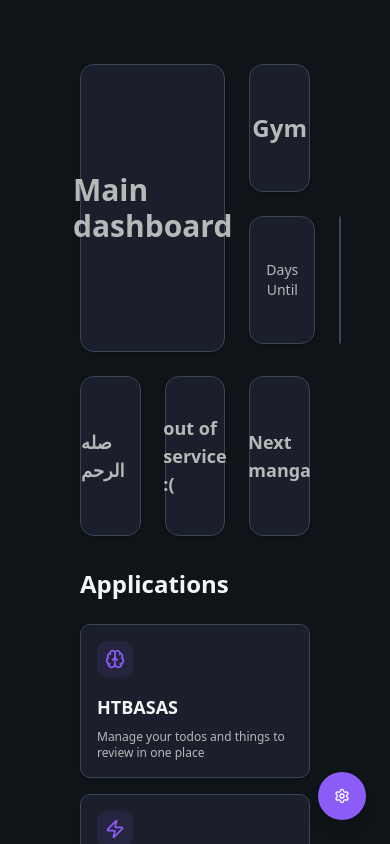
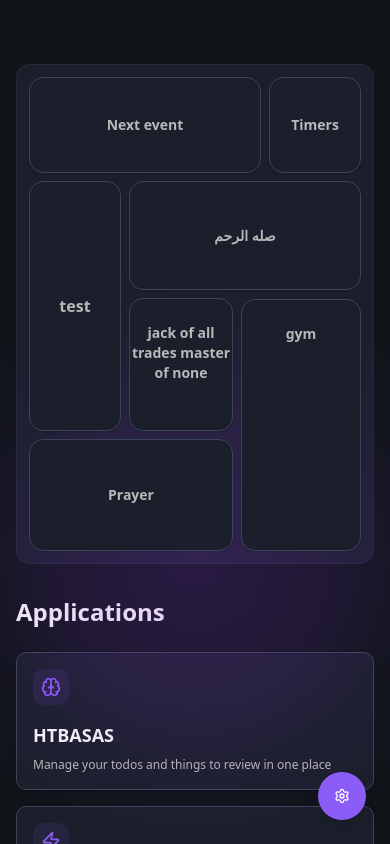
Before and after one commit to GM-Producitons/mind-extension-web, a Next.js app: page /dashboard in a window 390 px wide. Shown: the top 844 px of the page. Built offline with nearby package versions, Linux system fonts and the light colour scheme; grey boxes are pictures that could not be loaded.

Commit message:
Add background to dashboard, fix the fix of buttons

```diff
--- a/package.json
+++ b/package.json
@@ -27,7 +27,8 @@
     "react-day-picker": "^9.13.2",
     "react-dom": "19.2.3",
     "react-draggable": "^4.5.0",
-    "tailwind-merge": "^3.4.0"
+    "tailwind-merge": "^3.4.0",
+    "uvcanvas": "^0.3.0"
   },
   "devDependencies": {
     "@tailwindcss/postcss": "^4",
--- /dev/null
+++ b/src/components/BackgroundProvider.tsx
@@ -0,0 +1,27 @@
+"use client";
+export default function BackgroundProvider({
+  children,
+}: {
+  children: React.ReactNode;
+}) {
+  return (
+    <div className="min-h-screen w-full bg-zinc-900 relative">
+      {/* Royal Purple Background */}
+      <div
+        className="absolute inset-0 z-0"
+        style={{
+          backgroundImage: `
+        radial-gradient(circle at 50% 50%,
+          rgba(147, 51, 234, 0.2) 0%,
+          rgba(147, 51, 234, 0.12) 25%,
+          rgba(147, 51, 234, 0.05) 35%,
+          transparent 50%
+        )
+      `,
+          backgroundSize: "100% 100%",
+        }}
+      />
+      {children}
+    </div>
+  );
+}
--- a/src/components/SettingsButton.tsx
+++ b/src/components/SettingsButton.tsx
@@ -124,6 +124,19 @@ export default function SettingsButton() {
                 {app.href === "#" ? (
                   <Button
                     variant="ghost"
+                    onTouchStart={() => {
+                      pressTimeRef.current = Date.now();
+                    }}
+                    onTouchEnd={() => {
+                      const pressDuration = Date.now() - pressTimeRef.current;
+                      if (pressDuration < 150) {
+                        if (mounted && theme) {
+                          setTheme(theme === "dark" ? "light" : "dark");
+                        }
+                        setOpen(false);
+                        console.log("Toggled theme");
+                      }
+                    }}
                     onClick={(e) => {
                       e.preventDefault();
                       e.stopPropagation();
@@ -131,6 +144,7 @@ export default function SettingsButton() {
                         setTheme(theme === "dark" ? "light" : "dark");
                       }
                       setOpen(false);
+                      console.log("Toggled theme");
                     }}
                     className="flex items-center justify-center text-primary hover:text-accent transition-colors"
                   >
@@ -139,10 +153,22 @@ export default function SettingsButton() {
                 ) : (
                   <Button
                     variant="ghost"
+                    onTouchStart={() => {
+                      pressTimeRef.current = Date.now();
+                    }}
+                    onTouchEnd={() => {
+                      const pressDuration = Date.now() - pressTimeRef.current;
+                      if (pressDuration < 150) {
+                        setOpen(false);
+                        router.push(app.href);
+                        console.log("manga");
+                      }
+                    }}
                     className="flex items-center justify-center text-primary hover:text-accent transition-colors"
                     onClick={() => {
                       setOpen(false);
                       router.push(app.href);
+                      console.log("manga");
                     }}
                   >
                     {app.icon}
--- a/src/features/dashboard/components/Dashboard.tsx
+++ b/src/features/dashboard/components/Dashboard.tsx
@@ -2,9 +2,12 @@
 
 import Link from "next/link";
 import { Brain, Zap, Eye } from "lucide-react";
-import { ReactNode } from "react";
+import { ReactNode, useState, useEffect } from "react";
 import { Card, CardContent, CardTitle } from "@/components/ui/card";
 import PrayerTime from "@/features/prayerTime/components/PrayerTime";
+import { Lumiflex } from "uvcanvas";
+import BackgroundProvider from "@/components/BackgroundProvider";
+
 interface SubApp {
   id: string;
   title: string;
@@ -55,9 +58,30 @@ function renderAppCard(app: SubApp): ReactNode {
   );
 }
 
-export default function Dashboard() {
+// Hook to detect if screen is mobile or desktop
+function useIsMobile() {
+  const [isMobile, setIsMobile] = useState(false);
+
+  useEffect(() => {
+    // Set initial value
+    setIsMobile(window.innerWidth < 600);
+
+    // Handle resize
+    const handleResize = () => {
+      setIsMobile(window.innerWidth < 600);
+    };
+
+    window.addEventListener("resize", handleResize);
+    return () => window.removeEventListener("resize", handleResize);
+  }, []);
+
+  return isMobile;
+}
+
+// Desktop layout - Original design (Row 1: 3-col grid, Row 2: 3-col grid)
+function DesktopCardLayout() {
   return (
-    <div className="p-20 pt-16 w-full min-h-screen bg-background">
+    <>
       {/* Row 1: Main Dashboard and Right Section */}
       <div className="grid grid-cols-3 gap-6 mb-6">
         {/* Main Dashboard - Left, large */}
@@ -125,14 +149,92 @@ export default function Dashboard() {
           </h3>
         </Card>
       </div>
+    </>
+  );
+}
 
-      {/* Apps Grid */}
-      <div className="mt-8">
-        <h2 className="text-2xl font-semibold mb-6">Applications</h2>
-        <div className="grid grid-cols-1 sm:grid-cols-2 lg:grid-cols-3 gap-4 sm:gap-6">
-          {subAppsData.map((app) => renderAppCard(app))}
+// Mobile layout - Based on the design image (Stacked layout optimized for small screens)
+function MobileCardLayout() {
+  return (
+    <div className="flex flex-col gap-2">
+      {/* Row 1: Next event and Timers - 2 cards side by side */}
+      <div className="flex gap-2">
+        <Card className="flex-1/2 h-24 flex items-center justify-center p-3">
+          <h3 className="text-sm font-semibold text-muted-foreground text-center">
+            Next event
+          </h3>
+        </Card>
+
+        <Card className="flex-1 h-24 flex items-center justify-center p-3">
+          <h3 className="text-sm font-semibold text-muted-foreground text-center">
+            Timers
+          </h3>
+        </Card>
+      </div>
+
+      <div className="flex flex-col relative gap-2">
+        {/* Row 2: Gym and صله الرحم - 2 cards side by side */}
+        <div className="flex gap-2 h-62.5 ">
+          <Card className="flex-1 max-w-30 flex items-center justify-center p-3">
+            <h3 className="text-base font-semibold text-muted-foreground">
+              test
+            </h3>
+          </Card>
+
+          <div className="flex-1/2 flex flex-col gap-2 h-full w-full justify-around">
+            <Card className="flex-1 flex items-center justify-center p-3">
+              <h3 className="text-sm font-semibold text-muted-foreground text-center">
+                صله الرحم
+              </h3>
+            </Card>
+
+            <Card className="flex-1 overflow-hidden w-[calc(100%-128px)]">
+              <h3 className="text-sm font-semibold text-muted-foreground text-center">
+                jack of all trades master of none
+              </h3>
+            </Card>
+          </div>
         </div>
+
+        <Card className="h-28 flex items-center justify-center p-3 w-[calc(100%-128px)]">
+          <h3 className="text-sm font-semibold text-muted-foreground text-center">
+            Prayer
+          </h3>
+        </Card>
+
+        <Card className="absolute bottom-0 w-[120px] h-[calc(100%-118px)] right-0">
+          <h3 className="text-sm font-semibold text-muted-foreground text-center">
+            gym
+          </h3>
+        </Card>
       </div>
     </div>
   );
 }
+
+export default function Dashboard() {
+  const isMobile = useIsMobile();
+
+  return (
+    <BackgroundProvider>
+      <div className="p-4 sm:p-20 pt-16 w-full min-h-screen bg-background">
+        {/* Conditional rendering based on screen size */}
+        {isMobile ? (
+            <Card className="p-3 border border-border/30">
+            <MobileCardLayout />
+            </Card>
+        ) : (
+          <DesktopCardLayout />
+        )}
+
+        {/* Apps Grid */}
+        <div className="mt-8">
+          <h2 className="text-2xl font-semibold mb-6">Applications</h2>
+          <div className="grid grid-cols-1 sm:grid-cols-2 lg:grid-cols-3 gap-4 sm:gap-6">
+            {subAppsData.map((app) => renderAppCard(app))}
+          </div>
+        </div>
+      </div>
+    </BackgroundProvider>
+  );
+}
```
Also changed, not shown: 1 other file (tests, documents, lock files or other folders).
